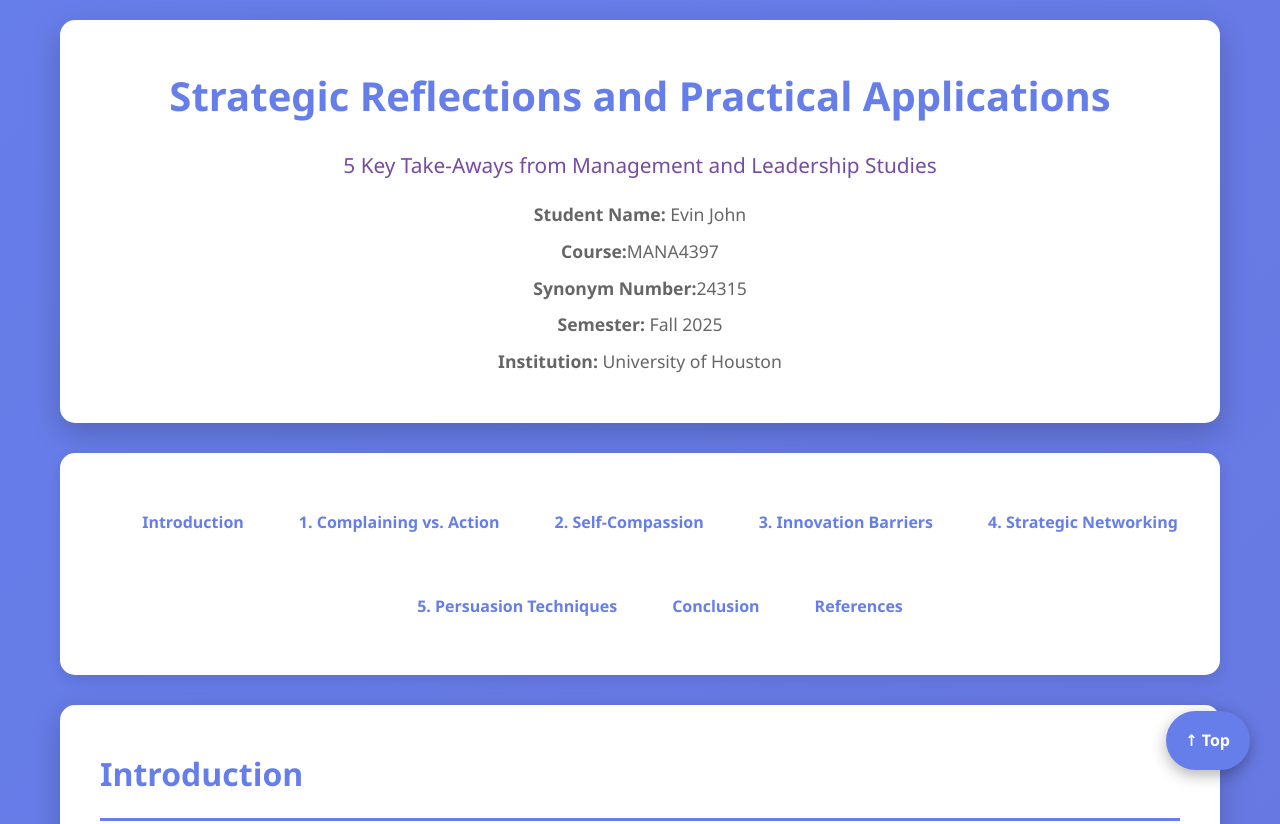
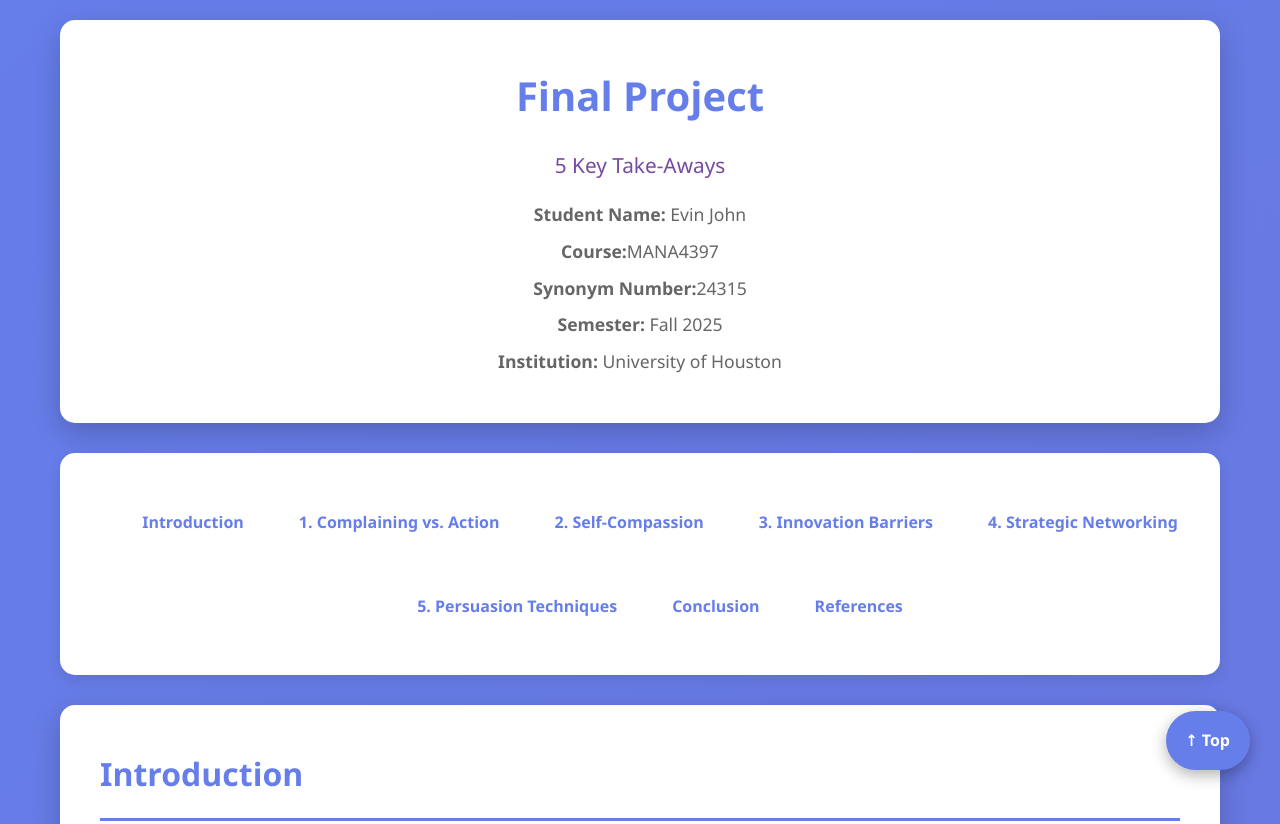
Before and after one commit to nyx1012/evinjohn.github.io, a plain HTML site: page index.html in a window 1280 px wide. Shown: the top 824 px of the page. Drawn offline with Linux system fonts and the light colour scheme.

Commit message:
Update index.html

```diff
--- a/index.html
+++ b/index.html
@@ -219,8 +219,8 @@
 <body>
     <div class="container">
         <header id="top">
-            <h1>Strategic Reflections and Practical Applications</h1>
-            <p style="font-size: 1.3em; color: #764ba2; margin-top: 15px;">5 Key Take-Aways from Management and Leadership Studies</p>
+            <h1>Final Project</h1>
+            <p style="font-size: 1.3em; color: #764ba2; margin-top: 15px;">5 Key Take-Aways</p>
             <div class="header-info">
                 <p><strong>Student Name:</strong> Evin John</p>
                 <p><strong>Course:</strong>MANA4397</p>
```
